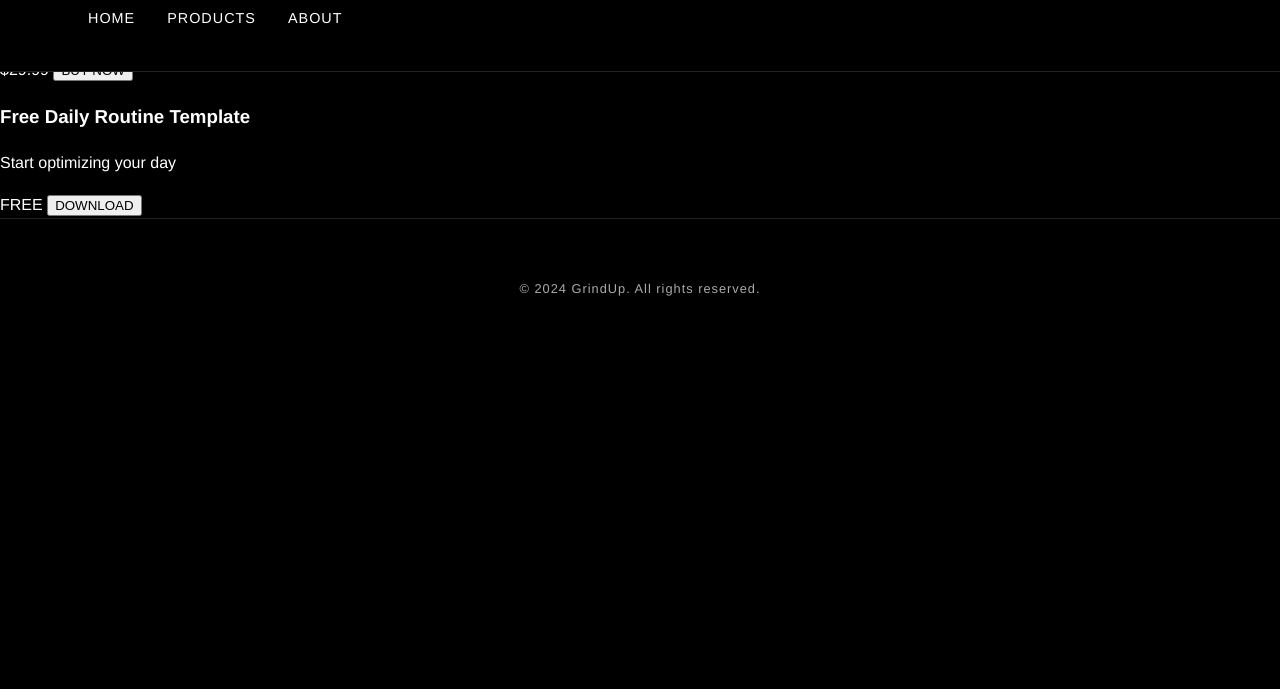
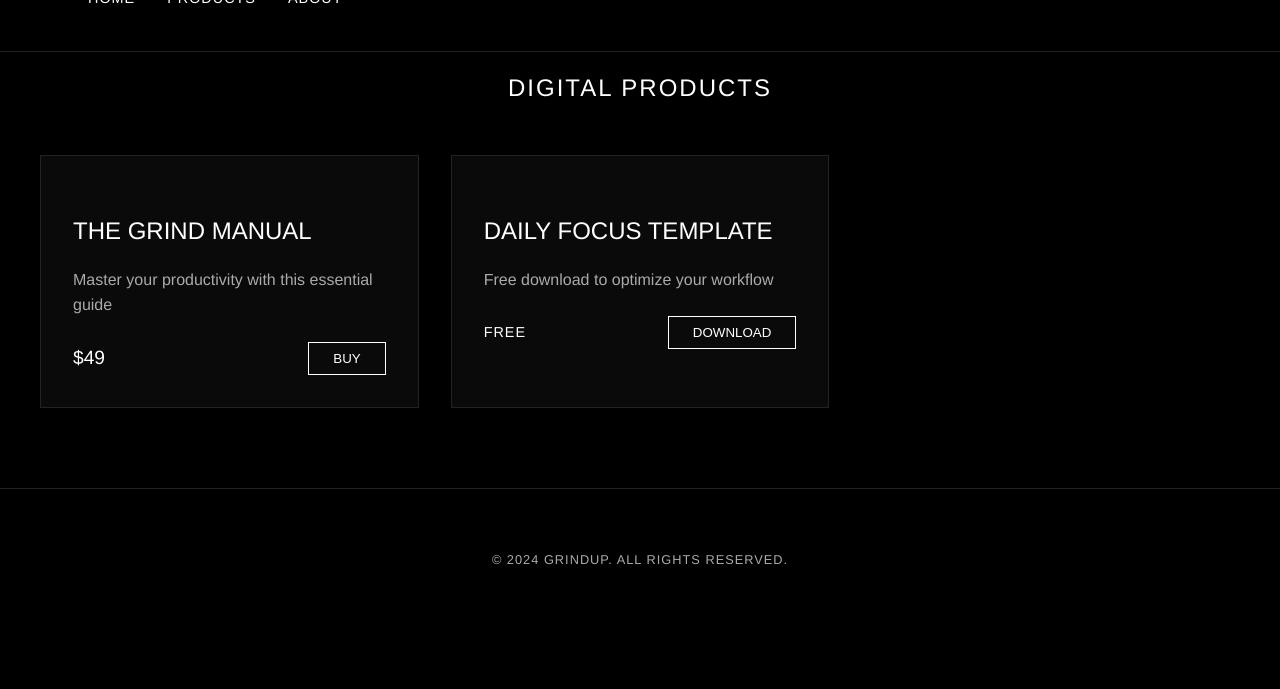
Before and after one commit to GrindUp7/GrindUp, a plain HTML site: page products.html in a window 1280 px wide. Shown: the part 111-800 px from the top of the page. Drawn offline with Linux system fonts and the light colour scheme.

Commit message:
Update products.html

```diff
--- a/products.html
+++ b/products.html
@@ -3,13 +3,63 @@
 <head>
     <meta charset="UTF-8">
     <meta name="viewport" content="width=device-width, initial-scale=1.0">
-    <title>GrindUp Products | Digital Goods</title>
+    <title>GRINDUP | Products</title>
     <link rel="stylesheet" href="styles/main.css">
+    <style>
+        /* Additional styles for products page */
+        .products-section {
+            padding: 10rem 2rem 5rem;
+        }
+        .product-grid {
+            display: grid;
+            grid-template-columns: repeat(auto-fill, minmax(300px, 1fr));
+            gap: 2rem;
+            max-width: 1200px;
+            margin: 0 auto;
+        }
+        .product-card {
+            background-color: var(--secondary);
+            border: 1px solid #222;
+            padding: 2rem;
+            transition: transform 0.3s;
+        }
+        .product-card:hover {
+            transform: translateY(-5px);
+        }
+        .product-info h3 {
+            font-weight: 400;
+            font-size: 1.5rem;
+            margin-bottom: 0.5rem;
+        }
+        .product-desc {
+            color: var(--text-secondary);
+            margin-bottom: 1.5rem;
+        }
+        .price {
+            font-size: 1.2rem;
+        }
+        .free-tag {
+            font-size: 0.9rem;
+            letter-spacing: 1px;
+        }
+        .add-to-cart {
+            background: transparent;
+            color: var(--accent);
+            border: 1px solid var(--accent);
+            padding: 0.5rem 1.5rem;
+            cursor: pointer;
+            transition: all 0.3s;
+        }
+        .add-to-cart:hover {
+            background: var(--accent);
+            color: var(--primary);
+        }
+    </style>
 </head>
 <body>
     <header class="dark-header">
         <nav>
-            <div class="logo">GRIND<span>UP</span></div>
+            <div class="logo">GRINDUP</div>
             <ul>
                 <li><a href="index.html">Home</a></li>
                 <li><a href="products.html">Products</a></li>
@@ -19,28 +69,26 @@
     </header>
 
     <section class="products-section">
-        <h2>DIGITAL PRODUCTS</h2>
+        <h2 style="text-align: center; font-weight: 300; letter-spacing: 2px; margin-bottom: 3rem;">DIGITAL PRODUCTS</h2>
         <div class="product-grid">
             <!-- Paid Product -->
             <div class="product-card">
-                <div class="product-image" style="background: #1a1a1a;"></div>
                 <div class="product-info">
-                    <h3>The Ultimate Grind Guide</h3>
-                    <p class="product-desc">Complete blueprint for success</p>
-                    <div class="product-footer">
-                        <span class="price">$29.99</span>
-                        <button class="add-to-cart">BUY NOW</button>
+                    <h3>THE GRIND MANUAL</h3>
+                    <p class="product-desc">Master your productivity with this essential guide</p>
+                    <div style="display: flex; justify-content: space-between; align-items: center;">
+                        <span class="price">$49</span>
+                        <button class="add-to-cart">BUY</button>
                     </div>
                 </div>
             </div>
 
             <!-- Free Product -->
             <div class="product-card">
-                <div class="product-image" style="background: #1a1a1a;"></div>
                 <div class="product-info">
-                    <h3>Free Daily Routine Template</h3>
-                    <p class="product-desc">Start optimizing your day</p>
-                    <div class="product-footer">
+                    <h3>DAILY FOCUS TEMPLATE</h3>
+                    <p class="product-desc">Free download to optimize your workflow</p>
+                    <div style="display: flex; justify-content: space-between; align-items: center;">
                         <span class="free-tag">FREE</span>
                         <button class="add-to-cart">DOWNLOAD</button>
                     </div>
@@ -50,7 +98,7 @@
     </section>
 
     <footer class="dark-footer">
-        <p>© 2024 GrindUp. All rights reserved.</p>
+        <p>© 2024 GRINDUP. ALL RIGHTS RESERVED.</p>
     </footer>
 </body>
 </html>
```
